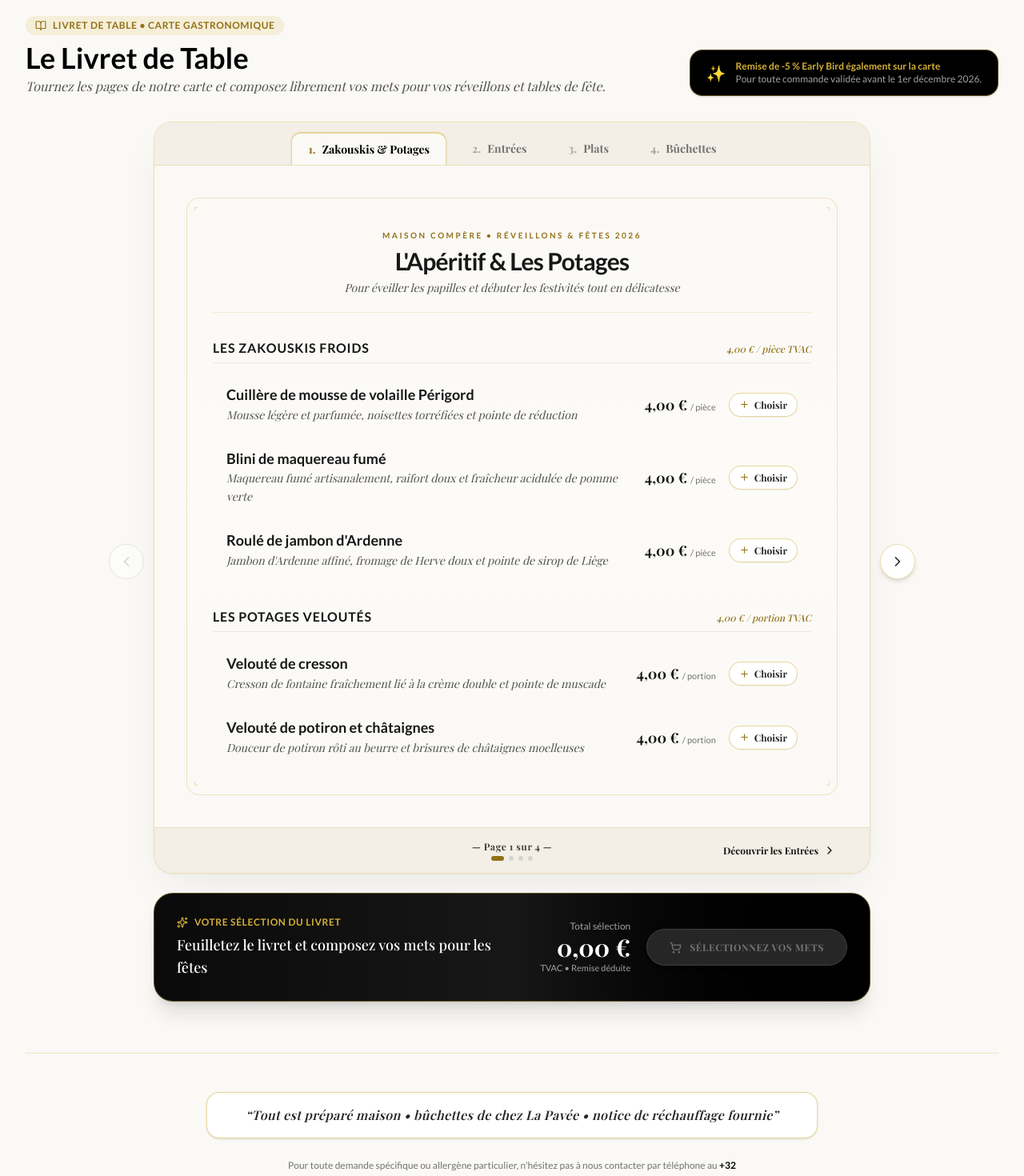
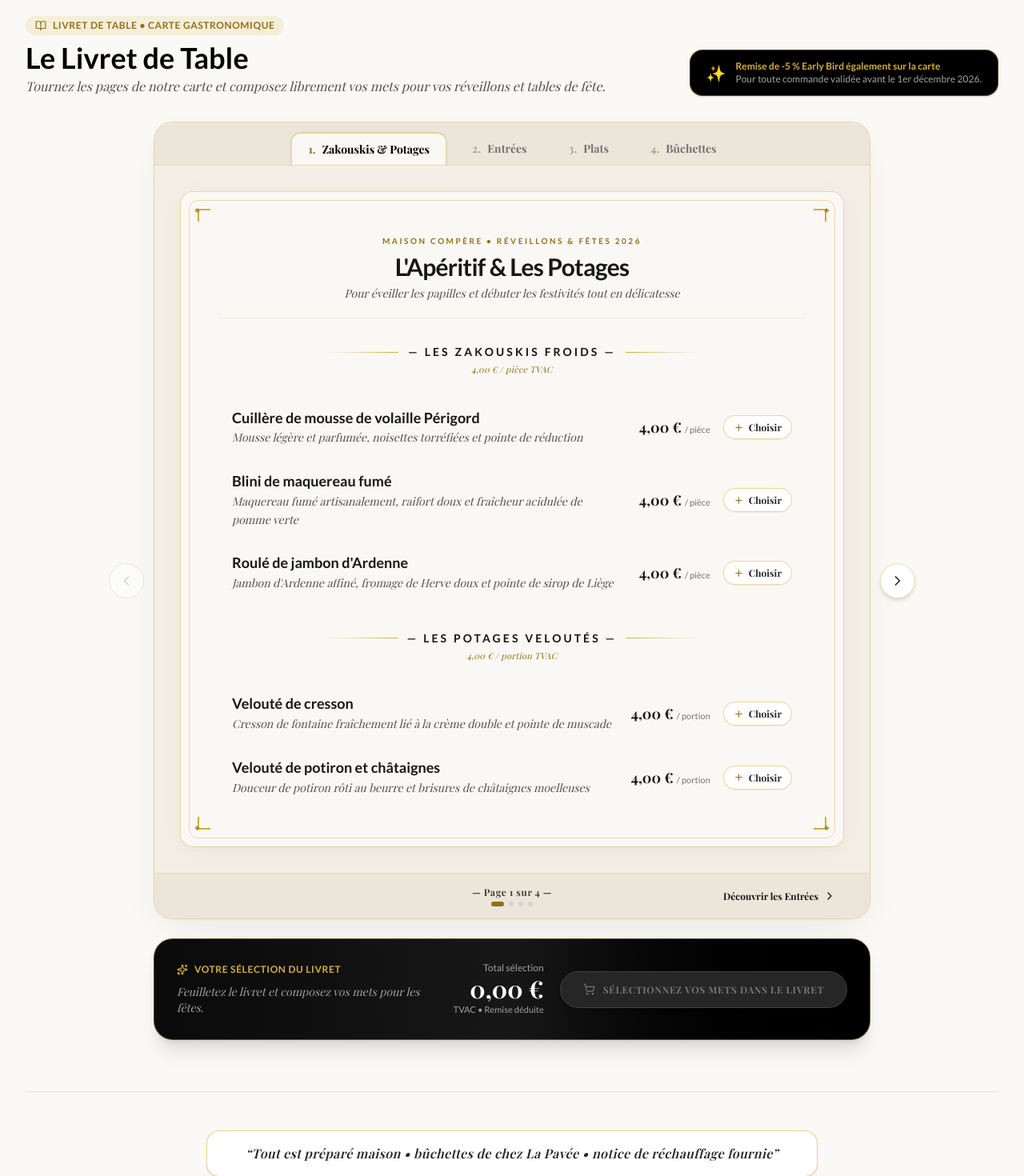
Before and after one commit to FlorianMeganck/traiteur-compere, a Next.js app: page /menus-fetes in a window 1280 px wide. Shown: the part 2317-3787 px from the top of the page at 80% size. Built offline with nearby package versions, Linux system fonts and the light colour scheme; a web font is replaced by a local one.

Commit message:
style(livret): finitions porte-menu ivoire chaud double filet et récapitulatif exhaustif avec CTA dynamique

```diff
--- a/app/data/menus-fetes.ts
+++ b/app/data/menus-fetes.ts
@@ -258,6 +258,7 @@ export const CARTE_FETES_ITEMS: CarteItem[] = [
 export interface BookletDish {
     id: string;
     title: string;
+    shortTitle?: string;
     description: string;
     price: number;
     priceFormatted: string;
@@ -301,6 +302,7 @@ export const BOOKLET_PAGES: BookletPage[] = [
                     {
                         id: "zak-volaille",
                         title: "Cuillère de mousse de volaille Périgord",
+                        shortTitle: "Mousse de volaille Périgord",
                         description: "Mousse légère et parfumée, noisettes torréfiées et pointe de réduction",
                         price: 4.00,
                         priceFormatted: "4,00 €",
@@ -310,6 +312,7 @@ export const BOOKLET_PAGES: BookletPage[] = [
                     {
                         id: "zak-maquereau",
                         title: "Blini de maquereau fumé",
+                        shortTitle: "Blini de maquereau",
                         description: "Maquereau fumé artisanalement, raifort doux et fraîcheur acidulée de pomme verte",
                         price: 4.00,
                         priceFormatted: "4,00 €",
@@ -319,6 +322,7 @@ export const BOOKLET_PAGES: BookletPage[] = [
                     {
                         id: "zak-jambon",
                         title: "Roulé de jambon d'Ardenne",
+                        shortTitle: "Roulé de jambon d'Ardenne",
                         description: "Jambon d'Ardenne affiné, fromage de Herve doux et pointe de sirop de Liège",
                         price: 4.00,
                         priceFormatted: "4,00 €",
@@ -334,6 +338,7 @@ export const BOOKLET_PAGES: BookletPage[] = [
                     {
                         id: "pot-cresson",
                         title: "Velouté de cresson",
+                        shortTitle: "Velouté de cresson",
                         description: "Cresson de fontaine fraîchement lié à la crème double et pointe de muscade",
                         price: 4.00,
                         priceFormatted: "4,00 €",
@@ -343,6 +348,7 @@ export const BOOKLET_PAGES: BookletPage[] = [
                     {
                         id: "pot-potiron",
                         title: "Velouté de potiron et châtaignes",
+                        shortTitle: "Velouté potiron",
                         description: "Douceur de potiron rôti au beurre et brisures de châtaignes moelleuses",
                         price: 4.00,
                         priceFormatted: "4,00 €",
@@ -370,6 +376,7 @@ export const BOOKLET_PAGES: BookletPage[] = [
                     {
                         id: "ef-foie-gras",
                         title: "Foie gras de canard mi-cuit",
+                        shortTitle: "Foie gras de canard",
                         description: "Terrine maison au poivre de Sichuan, chutney de figues au Porto et brioche toastée",
                         price: 22.00,
                         priceFormatted: "22,00 €",
@@ -379,6 +386,7 @@ export const BOOKLET_PAGES: BookletPage[] = [
                     {
                         id: "ef-st-jacques",
                         title: "Carpaccio de noix de Saint-Jacques",
+                        shortTitle: "Carpaccio de Saint-Jacques",
                         description: "Noix tranchées minute, suprêmes d'agrumes, confit de pamplemousse et huile vierge extra",
                         price: 24.00,
                         priceFormatted: "24,00 €",
@@ -394,6 +402,7 @@ export const BOOKLET_PAGES: BookletPage[] = [
                     {
                         id: "ec-ris-de-veau",
                         title: "Cassolette de ris de veau dorés au beurre",
+                        shortTitle: "Cassolette de ris de veau",
                         description: "Ris de veau de cœur croustillants, girolles, chanterelles et crème fine réduite",
                         price: 24.00,
                         priceFormatted: "24,00 €",
@@ -403,6 +412,7 @@ export const BOOKLET_PAGES: BookletPage[] = [
                     {
                         id: "ec-raviolis",
                         title: "Raviolis farcis aux girolles",
+                        shortTitle: "Raviolis aux girolles",
                         description: "Pâtes fraîches farcies aux sous-bois, crème de parmesan affiné et girolles poêlées",
                         price: 22.00,
                         priceFormatted: "22,00 €",
@@ -430,6 +440,7 @@ export const BOOKLET_PAGES: BookletPage[] = [
                     {
                         id: "plat-chevreuil",
                         title: "Filet de chevreuil rôti",
+                        shortTitle: "Filet de chevreuil rôti",
                         description: "Gibier noble saisi au sautoir (±250g), sauce aux agrumes et chocolat noir amer",
                         price: 36.00,
                         priceFormatted: "36,00 €",
@@ -439,6 +450,7 @@ export const BOOKLET_PAGES: BookletPage[] = [
                     {
                         id: "plat-pintadeau",
                         title: "Suprême de pintadeau laqué au miel",
+                        shortTitle: "Suprême de pintadeau",
                         description: "Volaille fermière dorée au miel d'acacia (±250g), mandarines rôties et jus corsé",
                         price: 30.00,
                         priceFormatted: "30,00 €",
@@ -448,6 +460,7 @@ export const BOOKLET_PAGES: BookletPage[] = [
                     {
                         id: "plat-saumon",
                         title: "Pavé de saumon à l'oseille en cuisson lente",
+                        shortTitle: "Pavé de saumon",
                         description: "Cœur de filet de saumon fondant (±250g), émulsion légère au champagne et julienne de légumes",
                         price: 30.00,
                         priceFormatted: "30,00 €",
@@ -475,6 +488,7 @@ export const BOOKLET_PAGES: BookletPage[] = [
                     {
                         id: "buch-framboise",
                         title: "Crème fraîche & framboise",
+                        shortTitle: "Bûchette framboise",
                         description: "Biscuit roulé aérien, crème fraîche légère et compotée de framboises acidulées",
                         price: 8.00,
                         priceFormatted: "8,00 €",
@@ -484,6 +498,7 @@ export const BOOKLET_PAGES: BookletPage[] = [
                     {
                         id: "buch-chocolat",
                         title: "Mousse au chocolat cœur framboise",
+                        shortTitle: "Bûchette chocolat",
                         description: "Mousse intense au chocolat noir belge, insert fruité framboise et croustillant praliné",
                         price: 8.00,
                         priceFormatted: "8,00 €",
@@ -493,6 +508,7 @@ export const BOOKLET_PAGES: BookletPage[] = [
                     {
                         id: "buch-moka",
                         title: "Beurre moka",
+                        shortTitle: "Bûchette moka",
                         description: "La recette festive traditionnelle : crème au beurre au café pur arabica et génoise moelleuse",
                         price: 8.00,
                         priceFormatted: "8,00 €",
--- a/app/menus-fetes/page.tsx
+++ b/app/menus-fetes/page.tsx
@@ -215,33 +215,9 @@ export default function MenusFetesPage() {
     const bookletDiscountAmount = isEarlyBirdActive ? Math.round(rawBookletSubtotal * 0.05 * 100) / 100 : 0;
     const finalBookletTotal = Math.max(0, rawBookletSubtotal - bookletDiscountAmount);
 
-    // Décompte textuel des mets sélectionnés (ex : « 4 zakouskis, 2 plats, 2 bûchettes »)
-    const categoryCounts: Record<string, number> = {};
-    selectedBookletDishes.forEach(item => {
-        const cat = item.dish.categoryLabel.toLowerCase();
-        categoryCounts[cat] = (categoryCounts[cat] || 0) + item.qty;
-    });
-
-    const breakdownParts: string[] = [];
-    if (categoryCounts["zakouskis"]) {
-        breakdownParts.push(`${categoryCounts["zakouskis"]} zakouski${categoryCounts["zakouskis"] > 1 ? "s" : ""}`);
-    }
-    if (categoryCounts["potages"]) {
-        breakdownParts.push(`${categoryCounts["potages"]} potage${categoryCounts["potages"] > 1 ? "s" : ""}`);
-    }
-    const totalEntrees = (categoryCounts["entrées froides"] || 0) + (categoryCounts["entrées chaudes"] || 0);
-    if (totalEntrees > 0) {
-        breakdownParts.push(`${totalEntrees} entrée${totalEntrees > 1 ? "s" : ""}`);
-    }
-    if (categoryCounts["plats"]) {
-        breakdownParts.push(`${categoryCounts["plats"]} plat${categoryCounts["plats"] > 1 ? "s" : ""}`);
-    }
-    if (categoryCounts["bûchettes"]) {
-        breakdownParts.push(`${categoryCounts["bûchettes"]} bûchette${categoryCounts["bûchettes"] > 1 ? "s" : ""}`);
-    }
-
-    const summaryBreakdownText = breakdownParts.length > 0
-        ? `Votre sélection : ${breakdownParts.join(", ")}`
+    // Décompte textuel exhaustif des mets sélectionnés (ex : « 2x Blini de maquereau • 1x Velouté potiron • 2x Pavé de saumon »)
+    const summaryBreakdownText = selectedBookletDishes.length > 0
+        ? selectedBookletDishes.map(item => `${item.qty}x ${item.dish.shortTitle || item.dish.title}`).join(" • ")
         : "Feuilletez le livret et composez vos mets pour les fêtes";
 
     // Nombre d'articles sélectionnés par page de livret (pour le badge de l'onglet)
@@ -617,11 +593,11 @@ export default function MenusFetesPage() {
                             <ChevronRight size={20} />
                         </button>
 
-                        {/* Livret Cartonné Central */}
-                        <div className="bg-[#FAF9F6] rounded-3xl border border-[#D4AF37]/35 shadow-[0_22px_60px_-15px_rgba(20,20,20,0.08),0_1px_3px_rgba(0,0,0,0.04)] overflow-hidden">
+                        {/* Livret Cartonné Central - Style Porte-menu gastronomique */}
+                        <div className="bg-[#F4EFE6] rounded-3xl border border-[#D4AF37]/40 shadow-[0_22px_60px_-15px_rgba(20,20,20,0.08),0_1px_3px_rgba(0,0,0,0.04)] overflow-hidden">
 
                             {/* En-tête du livret : Les 4 intercalaires / onglets */}
-                            <div className="bg-[#F3EFE6] border-b border-[#D4AF37]/25 px-2 sm:px-6 pt-3 flex items-center justify-start sm:justify-center gap-1.5 sm:gap-3 overflow-x-auto scrollbar-none">
+                            <div className="bg-[#ECE6DA] border-b border-[#D4AF37]/25 px-2 sm:px-6 pt-3 flex items-center justify-start sm:justify-center gap-1.5 sm:gap-3 overflow-x-auto scrollbar-none">
                                 {BOOKLET_PAGES.map((page) => {
                                     const isActive = page.pageNumber === activeBookletPage;
                                     const pageCount = getPageSelectedCount(page);
@@ -633,7 +609,7 @@ export default function MenusFetesPage() {
                                             onClick={() => goToBookletPage(page.pageNumber)}
                                             className={`group relative px-3 sm:px-5 py-2.5 rounded-t-xl text-xs sm:text-sm font-serif font-bold transition-all flex items-center gap-2 whitespace-nowrap -mb-px ${
                                                 isActive
-                                                    ? "bg-[#FAF9F6] text-black border-t-2 border-l border-r border-[#D4AF37]/50 shadow-sm"
+                                                    ? "bg-[#FAF8F5] text-black border-t-2 border-l border-r border-[#D4AF37]/50 shadow-sm"
                                                     : "text-neutral-500 hover:text-neutral-900 hover:bg-white/40"
                                             }`}
                                         >
@@ -653,15 +629,23 @@ export default function MenusFetesPage() {
                                 })}
                             </div>
 
-                            {/* Corps du livret avec cadre doré et transition fluide Framer Motion */}
-                            <div className="p-4 sm:p-8 md:p-10">
-                                <div className="border border-[#D4AF37]/30 rounded-2xl p-4 sm:p-8 relative bg-gradient-to-b from-[#FAF9F6] via-[#FCFBF8] to-[#FAF9F6]">
+                            {/* Corps du livret : Feuille de menu intérieure ivoire chaud (#FAF8F5) avec encadrement double bordure et coins d'ornement */}
+                            <div className="p-3 sm:p-6 md:p-8 bg-[#F4EFE6]/80">
+                                <div className="bg-[#FAF8F5] rounded-2xl border border-[#D4AF37]/45 p-2 sm:p-2.5 shadow-[0_4px_25px_rgba(20,20,10,0.05)] relative">
+                                    {/* Deuxième filet doré intérieur en retrait de 6 à 8px (border-[#D4AF37]/40) */}
+                                    <div className="border border-[#D4AF37]/40 rounded-xl p-4 sm:p-7 md:p-9 relative">
 
-                                    {/* Coins dorés discrets */}
-                                    <div className="absolute top-2 left-2 text-[#D4AF37]/50 text-xs select-none pointer-events-none">⌜</div>
-                                    <div className="absolute top-2 right-2 text-[#D4AF37]/50 text-xs select-none pointer-events-none">⌝</div>
-                                    <div className="absolute bottom-2 left-2 text-[#D4AF37]/50 text-xs select-none pointer-events-none">⌞</div>
-                                    <div className="absolute bottom-2 right-2 text-[#D4AF37]/50 text-xs select-none pointer-events-none">⌟</div>
+                                        {/* Mini ornements et angles biseautés dorés aux 4 coins (esprit flyer physique) */}
+                                        <div className="absolute top-2.5 left-2.5 w-4 h-4 border-t-2 border-l-2 border-[#D4AF37] pointer-events-none" />
+                                        <div className="absolute top-2.5 right-2.5 w-4 h-4 border-t-2 border-r-2 border-[#D4AF37] pointer-events-none" />
+                                        <div className="absolute bottom-2.5 left-2.5 w-4 h-4 border-b-2 border-l-2 border-[#D4AF37] pointer-events-none" />
+                                        <div className="absolute bottom-2.5 right-2.5 w-4 h-4 border-b-2 border-r-2 border-[#D4AF37] pointer-events-none" />
+
+                                        {/* Petits angles biseautés / losanges d'angle */}
+                                        <span className="absolute top-1.5 left-1.5 text-[8px] text-[#927116] select-none pointer-events-none">❖</span>
+                                        <span className="absolute top-1.5 right-1.5 text-[8px] text-[#927116] select-none pointer-events-none">❖</span>
+                                        <span className="absolute bottom-1.5 left-1.5 text-[8px] text-[#927116] select-none pointer-events-none">❖</span>
+                                        <span className="absolute bottom-1.5 right-1.5 text-[8px] text-[#927116] select-none pointer-events-none">❖</span>
 
                                         {/* Animation de page avec support swipe horizontal */}
                                         <AnimatePresence mode="wait" custom={bookletSlideDirection}>
@@ -716,15 +700,19 @@ export default function MenusFetesPage() {
                                                 <div className="space-y-8">
                                                     {currentBookletPage.subsections.map((sub, sIdx) => (
                                                         <div key={sIdx} className="space-y-3">
-                                                        {/* Titre de sous-catégorie */}
-                                                        <div className="flex items-baseline justify-between gap-4 pb-1.5 border-b border-neutral-200/80">
-                                                            <h4 className="font-serif font-bold text-sm sm:text-base text-neutral-900 uppercase tracking-wider">
-                                                                {sub.subtitle}
+                                                            {/* Intertitre de service façon restaurant gastronomique : lettres capitales espacées avec tirets et filets dorés fins */}
+                                                            <div className="text-center my-6">
+                                                                <div className="flex items-center justify-center gap-3">
+                                                                    <div className="h-px bg-gradient-to-r from-transparent via-[#D4AF37]/50 to-[#D4AF37] flex-1 max-w-[50px] sm:max-w-[90px]" />
+                                                                    <h4 className="font-serif font-bold text-xs sm:text-sm text-neutral-900 tracking-[0.22em] uppercase">
+                                                                        — {sub.subtitle} —
                                                                     </h4>
+                                                                    <div className="h-px bg-gradient-to-l from-transparent via-[#D4AF37]/50 to-[#D4AF37] flex-1 max-w-[50px] sm:max-w-[90px]" />
+                                                                </div>
                                                                 {sub.note && (
-                                                                <span className="text-xs text-[#927116] font-serif italic font-medium shrink-0">
+                                                                    <p className="text-[11px] text-[#927116] font-serif italic mt-1 tracking-wide">
                                                                         {sub.note}
-                                                                </span>
+                                                                    </p>
                                                                 )}
                                                             </div>
 
@@ -821,9 +809,10 @@ export default function MenusFetesPage() {
                                         </AnimatePresence>
                                     </div>
                                 </div>
+                            </div>
 
                             {/* Bas du Livret : Numérotation & Boutons de navigation */}
-                            <div className="bg-[#F3EFE6] border-t border-[#D4AF37]/25 px-4 sm:px-8 py-3.5 flex items-center justify-between gap-4">
+                            <div className="bg-[#ECE6DA] border-t border-[#D4AF37]/25 px-4 sm:px-8 py-3.5 flex items-center justify-between gap-4">
                                 {/* Bouton Précédent */}
                                 <div className="w-1/3 text-left">
                                     {activeBookletPage > 1 ? (
@@ -889,22 +878,42 @@ export default function MenusFetesPage() {
                         {/* ENCART RÉCAPITULATIF & AJOUT GLOBAL (SOUS LE LIVRET) */}
                         <div className="mt-6 bg-gradient-to-r from-neutral-950 via-neutral-900 to-black text-white p-6 sm:p-7 rounded-3xl border border-[#D4AF37]/40 shadow-xl flex flex-col md:flex-row md:items-center justify-between gap-6">
                             {/* Récapitulatif en temps réel */}
-                            <div className="space-y-1.5 flex-1">
+                            <div className="space-y-2.5 flex-1 min-w-0">
                                 <div className="flex items-center gap-2 text-[#D4AF37] text-xs font-bold uppercase tracking-wider">
                                     <Sparkles size={14} />
                                     <span>Votre sélection du livret</span>
                                 </div>
-                                <p className="font-serif text-base sm:text-lg text-white font-medium">
-                                    {summaryBreakdownText}
+
+                                {totalBookletItemsCount === 0 ? (
+                                    <p className="font-serif italic text-neutral-400 text-sm">
+                                        Feuilletez le livret et composez vos mets pour les fêtes.
                                     </p>
-                                {isEarlyBirdActive && totalBookletItemsCount > 0 && (
-                                    <div className="inline-flex items-center gap-1.5 text-xs text-[#D4AF37] font-medium bg-[#D4AF37]/15 border border-[#D4AF37]/30 px-2.5 py-0.5 rounded-full mt-1">
+                                ) : (
+                                    <div className="space-y-2.5">
+                                        {/* Liste exhaustive et détaillée des choix du client avec quantités exactes sous forme de badges élégants */}
+                                        <div className="flex flex-wrap items-center gap-1.5 sm:gap-2 max-h-28 overflow-y-auto pr-1 scrollbar-thin">
+                                            {selectedBookletDishes.map(({ dish, qty }) => (
+                                                <span
+                                                    key={dish.id}
+                                                    className="inline-flex items-center gap-1.5 px-3 py-1 rounded-full text-xs font-medium bg-neutral-900/90 border border-[#D4AF37]/40 text-neutral-100 shadow-2xs hover:border-[#D4AF37] transition-colors"
+                                                >
+                                                    <span className="font-bold text-[#D4AF37] font-serif">{qty}x</span>
+                                                    <span className="font-serif text-white">{dish.shortTitle || dish.title}</span>
+                                                </span>
+                                            ))}
+                                        </div>
+
+                                        {/* Remise Early Bird */}
+                                        {isEarlyBirdActive && (
+                                            <div className="inline-flex items-center gap-1.5 text-xs text-[#D4AF37] font-medium bg-[#D4AF37]/15 border border-[#D4AF37]/30 px-2.5 py-0.5 rounded-full">
                                                 <span>✨ Remise Early Bird -5 % incluse (-{bookletDiscountAmount.toLocaleString("fr-BE", { minimumFractionDigits: 2 })} €)</span>
                                             </div>
                                         )}
                                     </div>
+                                )}
+                            </div>
 
-                            {/* Prix total & Bouton d'action principal */}
+                            {/* Prix total & Bouton d'action principal dynamique */}
                             <div className="flex flex-col sm:flex-row items-stretch sm:items-center gap-5 shrink-0 pt-4 md:pt-0 border-t md:border-t-0 border-neutral-800">
                                 <div className="text-left sm:text-right">
                                     <div className="text-xs text-neutral-400 font-medium">Total sélection</div>
@@ -925,7 +934,7 @@ export default function MenusFetesPage() {
                                     type="button"
                                     onClick={handleAddAllBookletItems}
                                     disabled={totalBookletItemsCount === 0}
-                                    className={`px-7 py-3.5 rounded-full font-serif font-bold text-xs uppercase tracking-wider transition-all duration-300 flex items-center justify-center gap-2.5 shadow-md ${
+                                    className={`px-6 sm:px-7 py-3.5 rounded-full font-serif font-bold text-xs uppercase tracking-wider transition-all duration-300 flex items-center justify-center gap-2.5 shadow-md ${
                                         totalBookletItemsCount > 0
                                             ? "bg-[#D4AF37] hover:bg-[#F3E5AB] text-black cursor-pointer hover:shadow-lg hover:scale-[1.02] active:scale-[0.98]"
                                             : "bg-neutral-800 text-neutral-500 border border-neutral-700 cursor-not-allowed"
@@ -934,8 +943,8 @@ export default function MenusFetesPage() {
                                     <ShoppingCart size={15} />
                                     <span>
                                         {totalBookletItemsCount > 0
-                                            ? `Ajouter ma sélection au panier`
-                                            : `Sélectionnez vos mets`}
+                                            ? `Ajouter la sélection au panier (${totalBookletItemsCount} ${totalBookletItemsCount > 1 ? "mets" : "met"}) — ${finalBookletTotal.toLocaleString("fr-BE", { minimumFractionDigits: 2 })} €`
+                                            : `Sélectionnez vos mets dans le livret`}
                                     </span>
                                 </button>
                             </div>
```
Lines whose indentation alone changed are shown as unchanged.
